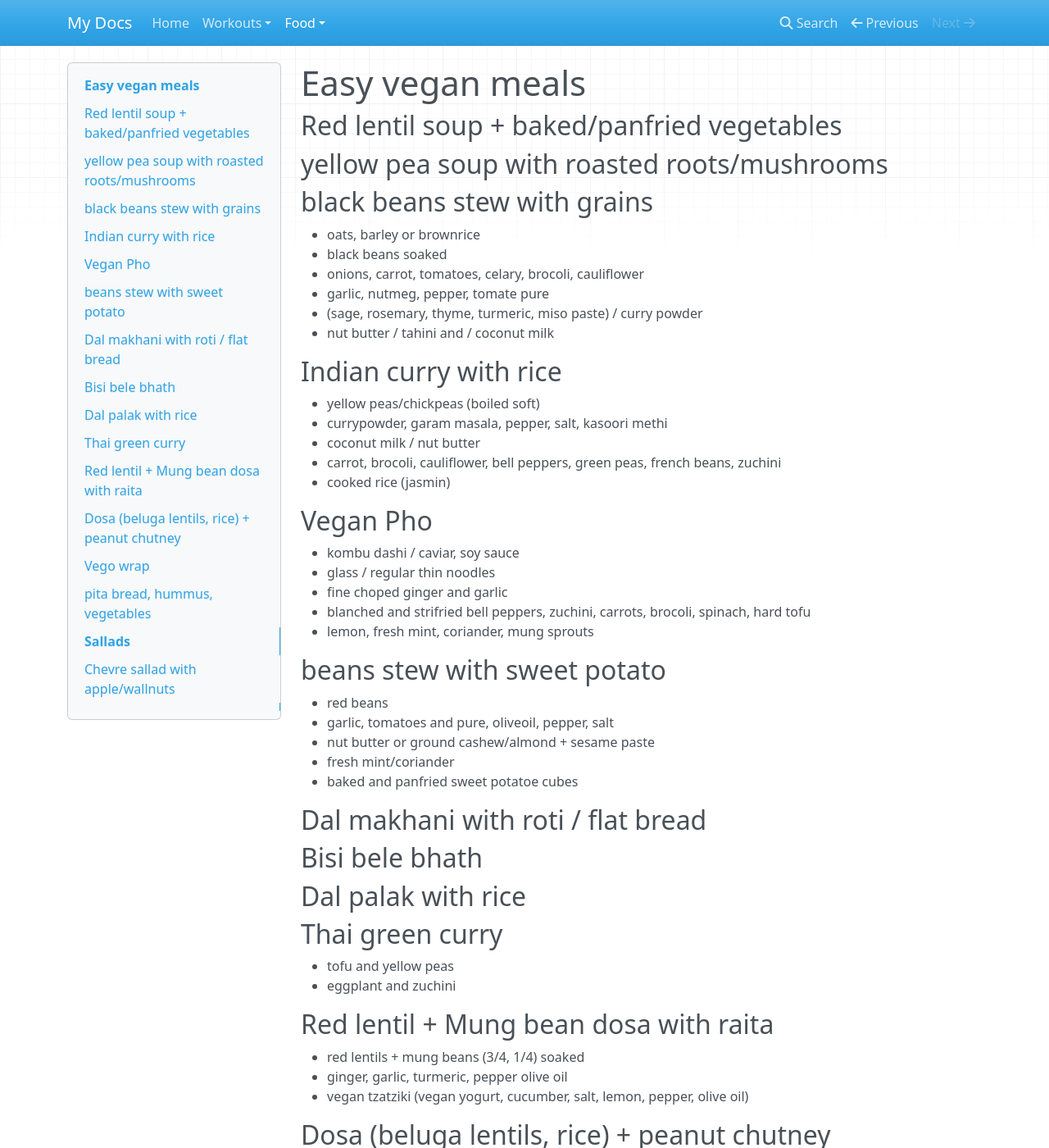
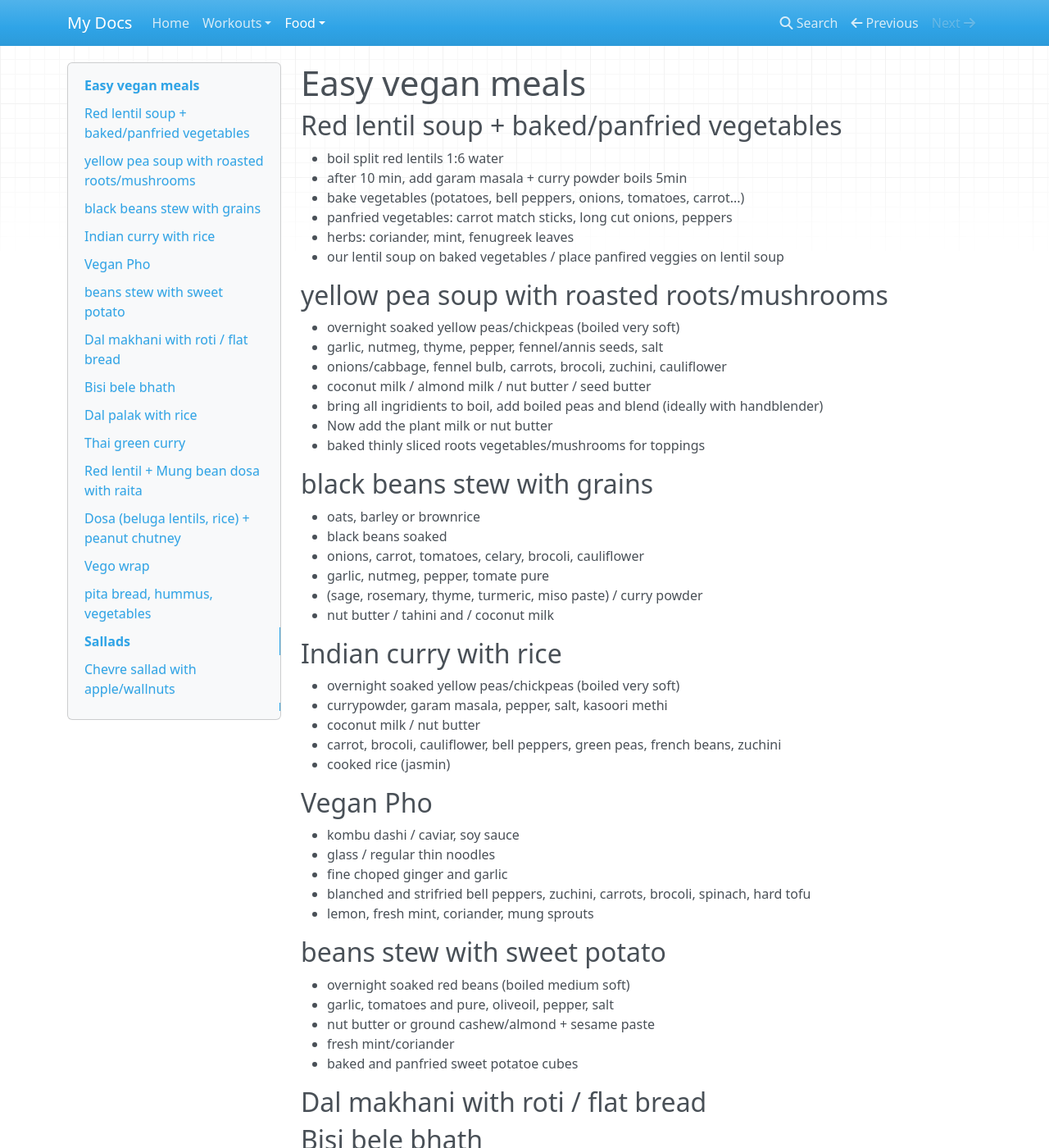
Before and after one commit to sid-kas/ActiveLiving, an MkDocs documentation site: the page built from docs/food/meals.md, in a window 1280 px wide and 1400 px high. Shown: the whole window at 82% size. Built offline with MkDocs 1.6.1, drawn with Linux system fonts in a browser that asks for light colours; nearby versions of some CDN libraries.

Commit message:
mels update

```diff
--- a/docs/food/meals.md
+++ b/docs/food/meals.md
@@ -1,10 +1,20 @@
 # Easy vegan meals
 
 ## Red lentil soup + baked/panfried vegetables
-
+- boil split red lentils 1:6 water
+- after 10 min, add garam masala + curry powder boils 5min
+- bake vegetables (potatoes, bell peppers, onions, tomatoes, carrot...)
+- panfried vegetables: carrot match sticks, long cut onions, peppers
+- herbs: coriander, mint, fenugreek leaves
+- our lentil soup on baked vegetables / place panfired veggies on lentil soup
 ## yellow pea soup with roasted roots/mushrooms
-
-
+- overnight soaked yellow peas/chickpeas (boiled very soft)
+- garlic, nutmeg, thyme, pepper, fennel/annis seeds, salt
+- onions/cabbage, fennel bulb, carrots, brocoli, zuchini, cauliflower
+- coconut milk / almond milk / nut butter / seed butter
+- bring all ingridients to boil, add boiled peas and blend (ideally with handblender)
+- Now add the plant milk or nut butter
+- baked thinly sliced roots vegetables/mushrooms for toppings
 
 ## black beans stew with grains
 - oats, barley or brownrice
@@ -15,7 +25,7 @@
 - nut butter / tahini and / coconut milk
 
 ## Indian curry with rice
-- yellow peas/chickpeas (boiled soft)
+- overnight soaked yellow peas/chickpeas (boiled very soft)
 - currypowder, garam masala, pepper, salt, kasoori methi
 - coconut milk / nut butter
 - carrot, brocoli, cauliflower, bell peppers, green peas, french beans, zuchini
@@ -29,7 +39,7 @@
 - lemon, fresh mint, coriander, mung sprouts
 
 ## beans stew with sweet potato
-- red beans
+- overnight soaked red beans (boiled medium soft)
 - garlic, tomatoes and pure, oliveoil, pepper, salt
 - nut butter or ground cashew/almond + sesame paste
 - fresh mint/coriander
```
